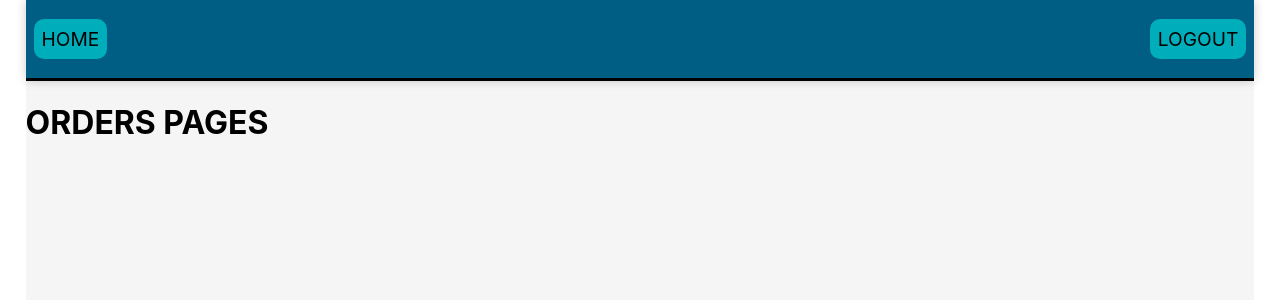
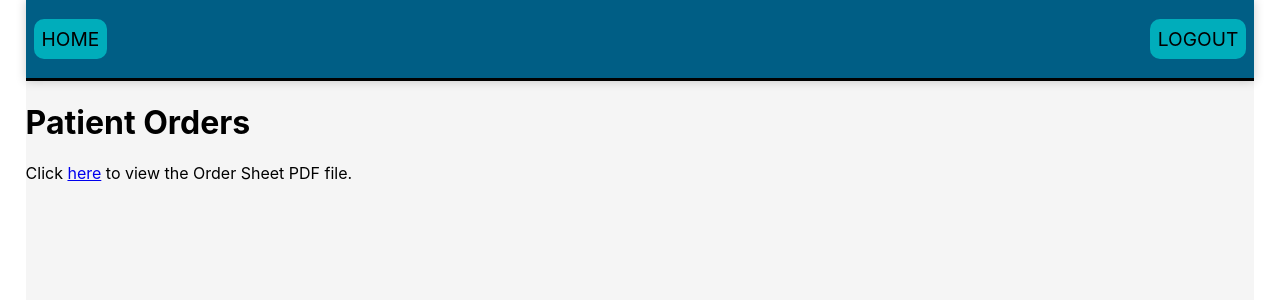
Before and after one commit to kWeech/UofCEngineeringNursingHackathon, a React (Create React App) app in the folder app/hackathon-app/: page /orders in a window 1280 px wide. Shown: the top 300 px of the page. Built offline with nearby package versions, Linux system fonts and the light colour scheme.

Commit message:
Added order functionality

```diff
--- a/app/hackathon-app/src/pages/Orders.js
+++ b/app/hackathon-app/src/pages/Orders.js
@@ -3,7 +3,17 @@ import Page from "../components/Page";
 export default function Orders() {
   return (
     <Page>
-      <h1>ORDERS PAGES</h1>
+      <h1>Patient Orders</h1>
+      <p>
+        Click{" "}
+        <a
+          href="https://www.google.com/url?sa=i&url=https%3A%2F%2Fbasicmedicalkey.com%2Finterpretation-of-the-prescription-or-medication-order%2F&psig=AOvVaw1zAkvVE-b97B-pTr1hKSct&ust=1678053239777000&source=images&cd=vfe&ved=0CBAQjRxqFwoTCPiM_Muhw_0CFQAAAAAdAAAAABAI"
+          target="_blank"
+        >
+          here
+        </a>{" "}
+        to view the Order Sheet PDF file.
+      </p>
     </Page>
   );
 }
```
